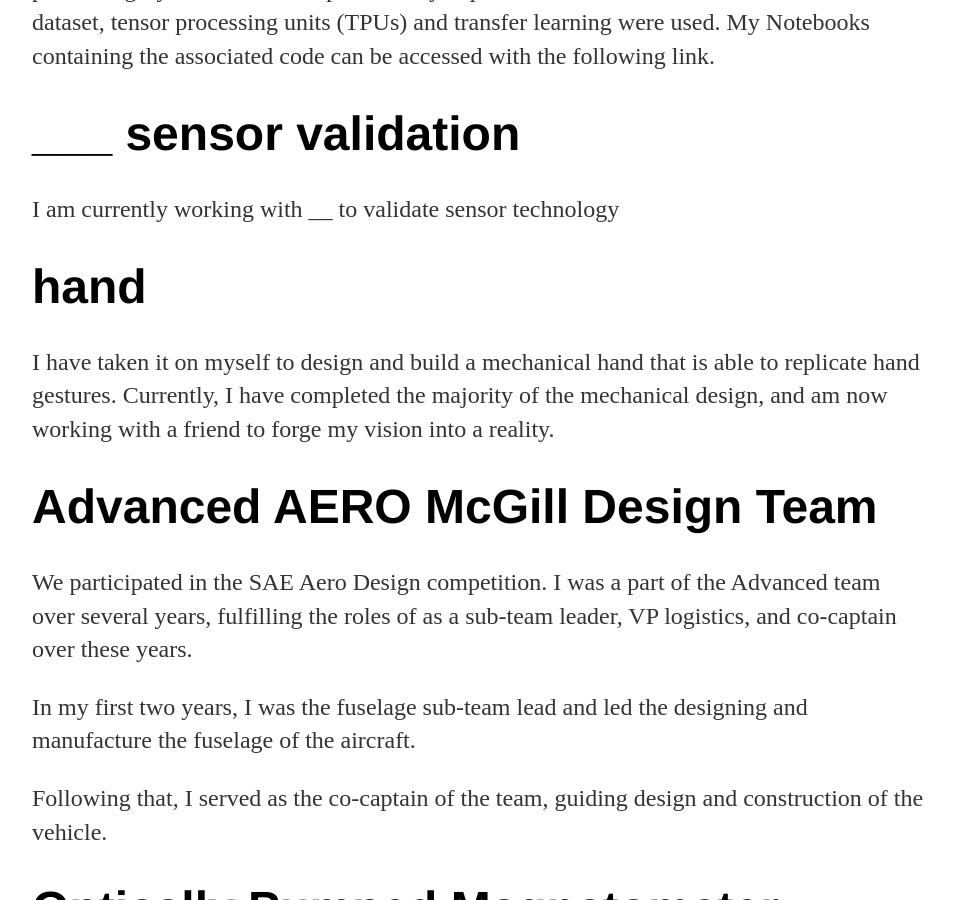
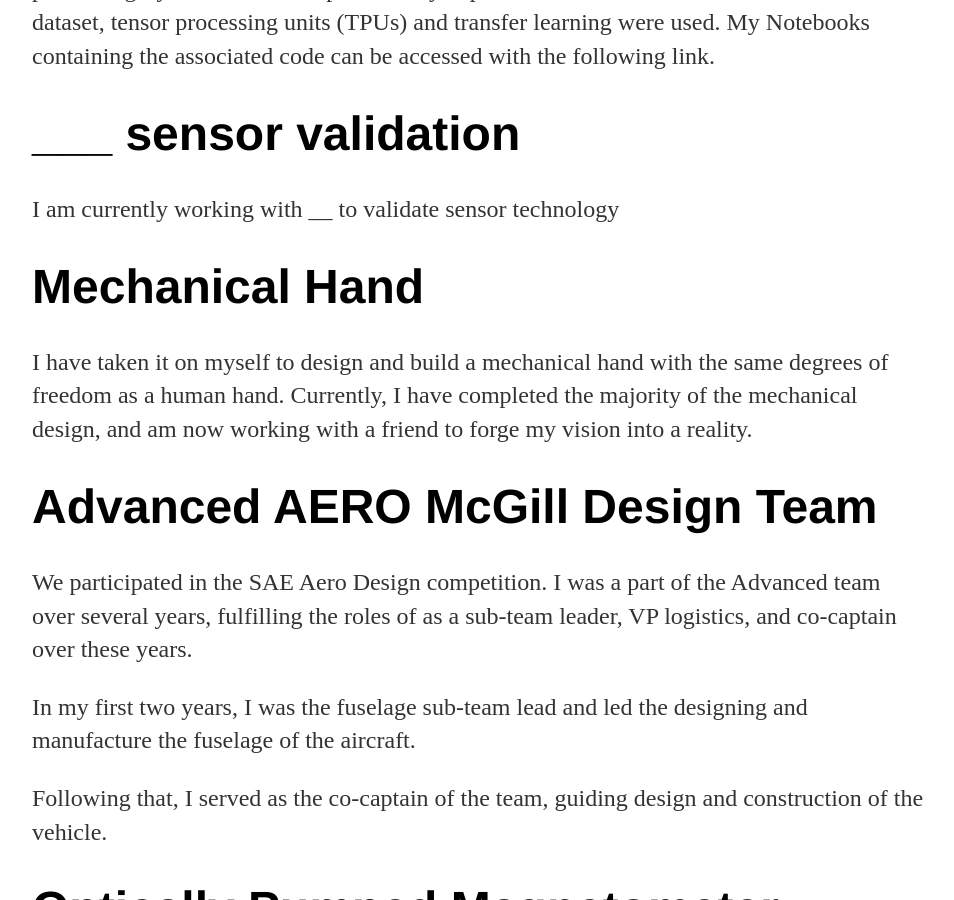
Before and after one commit to wijayad/wijayad.github.io, a Jekyll site: the page built from Projects/index.md, in a window 1280 px wide and 900 px high, scrolled down 501 px. Shown: the whole window, without its empty margins (160-1114 px from the left). Built offline with Jekyll 4.4.1, drawn with Linux system fonts in a browser that asks for light colours.

Commit message:
Update index.md

```diff
--- a/Projects/index.md
+++ b/Projects/index.md
@@ -15,9 +15,9 @@
 
 I am currently working with __ to validate sensor technology
 
-# hand
+# Mechanical Hand
 
-I have taken it on myself to design and build a mechanical hand that is able to replicate hand gestures. Currently, I have completed the majority of the mechanical design, and am now working with a friend to forge my vision into a reality.
+I have taken it on myself to design and build a mechanical hand with the same degrees of freedom as a human hand. Currently, I have completed the majority of the mechanical design, and am now working with a friend to forge my vision into a reality.
 
 # Advanced AERO McGill Design Team
 
```
